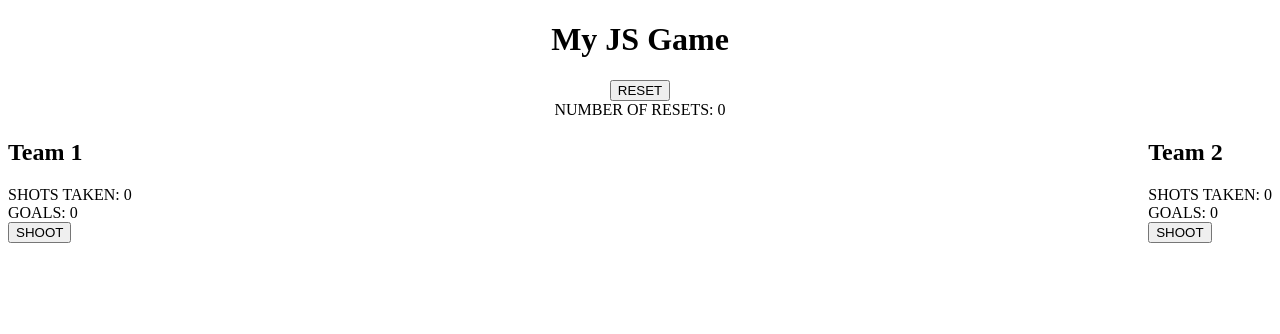
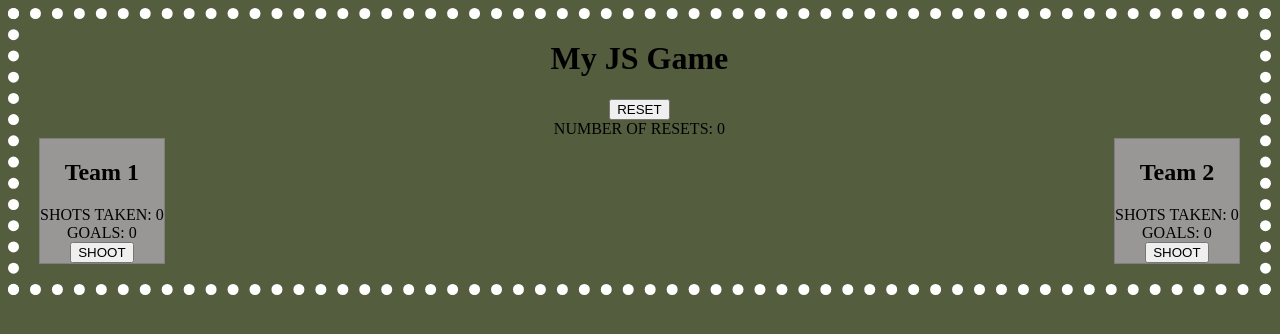
Before and after one commit to ShaunFurman/js-sports-game, a plain HTML site: page index.html in a window 1280 px wide. Drawn offline with Linux system fonts and the light colour scheme.

Commit message:
fancy stuff

```diff
--- a/assets/css/style.css
+++ b/assets/css/style.css
@@ -3,9 +3,16 @@
 }
 .left {
     float: left;
+    border: solid 1px grey;
+    background-color: rgb(153, 150, 150);
+    text-align: center;
+
 }
 .right {
     float: right;
+    background-color: rgb(153, 150, 150);
+    border: solid 1px grey;
+    text-align: center;
 }
 .clear {
     clear: both;
@@ -13,3 +20,16 @@
 #reset-container, h1 {
     text-align: center;
 }
+
+.container {
+
+    border: dotted 11px white;
+    width: 95%;
+    margin: 5px, 5px, 5px, 5px;
+    padding-left: 20px;
+    padding-right: 20px;
+    padding-bottom: 20px;
+}
+.left {
+    background-color: rgb(153, 150, 150);
+}
--- a/assets/javascript/game.js
+++ b/assets/javascript/game.js
@@ -1,3 +1,14 @@
+function random_bg_color() {
+    var x = Math.floor(Math.random() * 256);
+    var y = Math.floor(Math.random() * 256);
+    var z = Math.floor(Math.random() * 256);
+    var bgColor = "rgb(" + x + "," + y + "," + z + ")";
+ console.log(bgColor);
+
+    document.body.style.background = bgColor;
+    }
+random_bg_color();
+
 let teamoneshootButton = document.querySelector("#teamoneshootbutton");
 let teamtwoshootButton = document.querySelector("#teamtwoshootbutton");
     let teamonegoals = document.querySelector("#teamone-numgoals");
@@ -13,6 +24,7 @@ teamoneshootButton.addEventListener("click", function() {
     console.log("+ button clicked");
     let newCounterValue = Number(counter1.innerHTML) + 1;
     counter1.innerHTML = newCounterValue
+
     if (Math.random() > .5) {
         let newGoals = Number(teamonegoals.innerHTML) + 1
         teamonegoals.innerHTML = newGoals
@@ -20,6 +32,10 @@ teamoneshootButton.addEventListener("click", function() {
             console.log("+ Random number");
 
 })
+// if (counter1 = 10) {
+//     let teamoneshootButton = teamoneshootButton.innerHTML = "GAME OVER";
+//         // console.log("GAME OVER")
+// }
 //TWO
 
 teamtwoshootButton.addEventListener("click", function() {
--- a/index.html
+++ b/index.html
@@ -2,12 +2,16 @@
 <html>
 
 <head>
+    <meta charset="utf-8">
     <title>JS Game Challenge</title>
     <link rel="stylesheet" href="./assets/css/style.css">
 </head>
 
 <body>
     <div>
+        <div class="container">
+		<div class="interior div1">
+    </div>
         <h1>My JS Game</h1>
         <div id="reset-container">
             <button id="reset-button">RESET</button><br>
```
